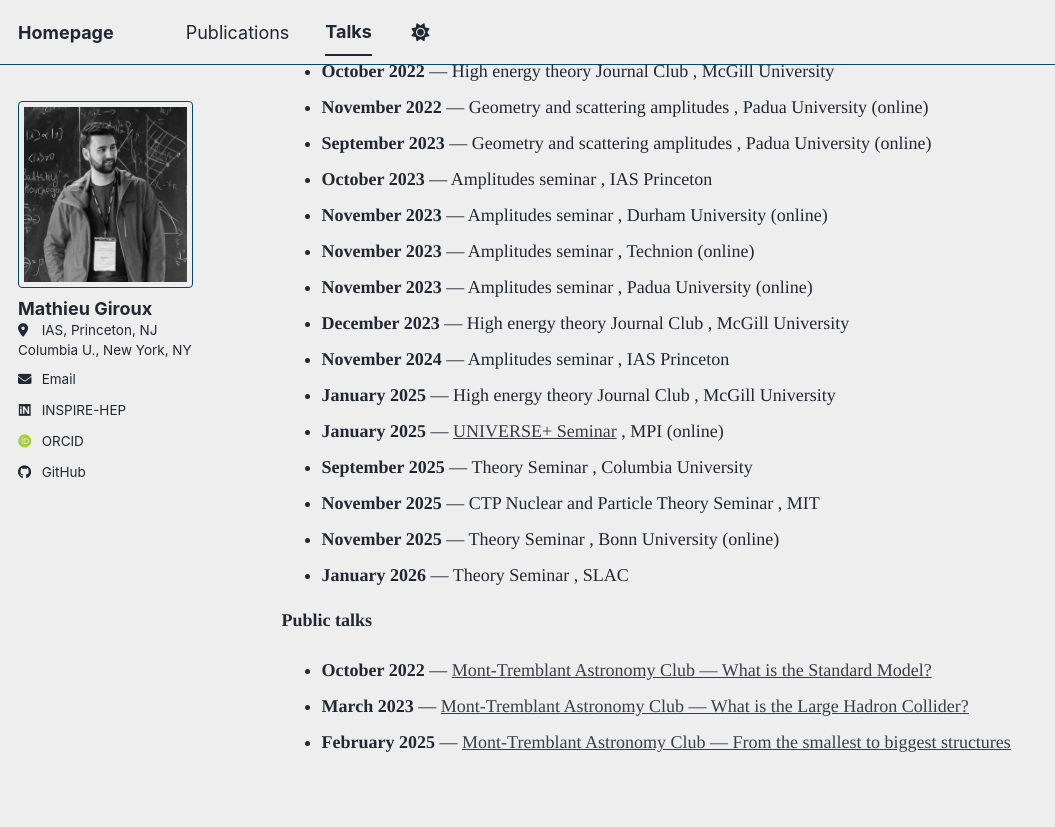
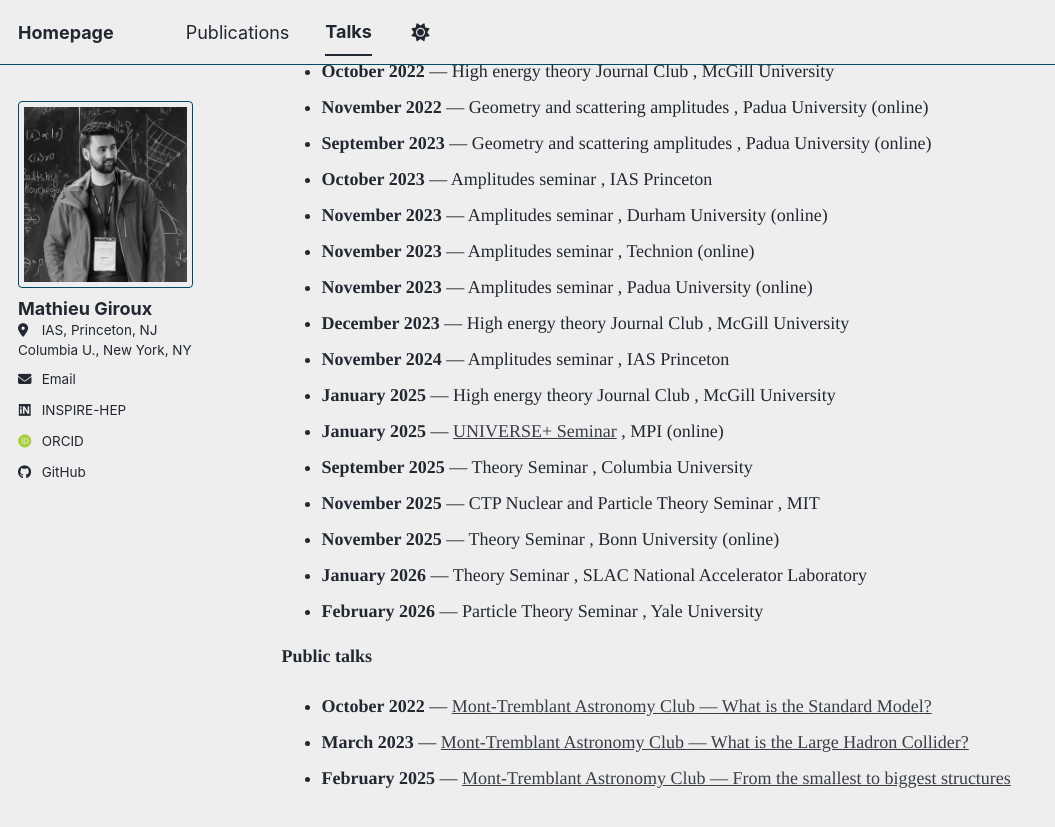
Before and after one commit to StrangeQuark007/StrangeQuark007.github.io, a Jekyll site: the page built from _pages/talks.html, in a window 1280 px wide and 900 px high, scrolled down 757 px. Shown: the top 827 px of the window, without its empty margins (0-1055 px from the left). Built offline with Jekyll 4.4.1, drawn with Linux system fonts in a browser that asks for light colours; some web fonts are replaced; a script bundle is joined from its source files by our own code; library files that are not in the unit come from our copies.

Commit message:
Update talks.html

```diff
--- a/_pages/talks.html
+++ b/_pages/talks.html
@@ -105,7 +105,10 @@ seminar:
     location: "Bonn University (online)"
   - date: "January 2026"
     title: "Theory Seminar"
-    location: "SLAC"
+    location: "SLAC National Accelerator Laboratory"
+  - date: "February 2026"
+    title: "Particle Theory Seminar"
+    location: "Yale University"
 
 public:
   - date: "October 2022"
```
